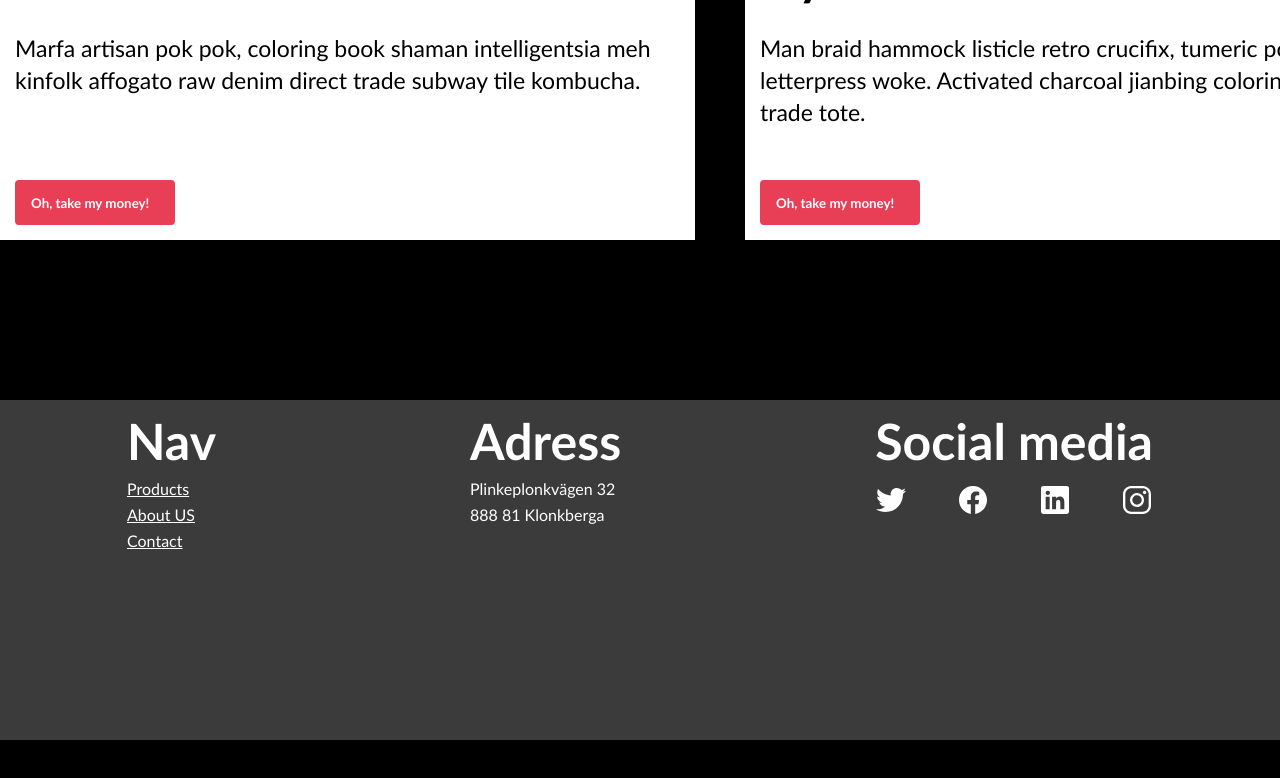
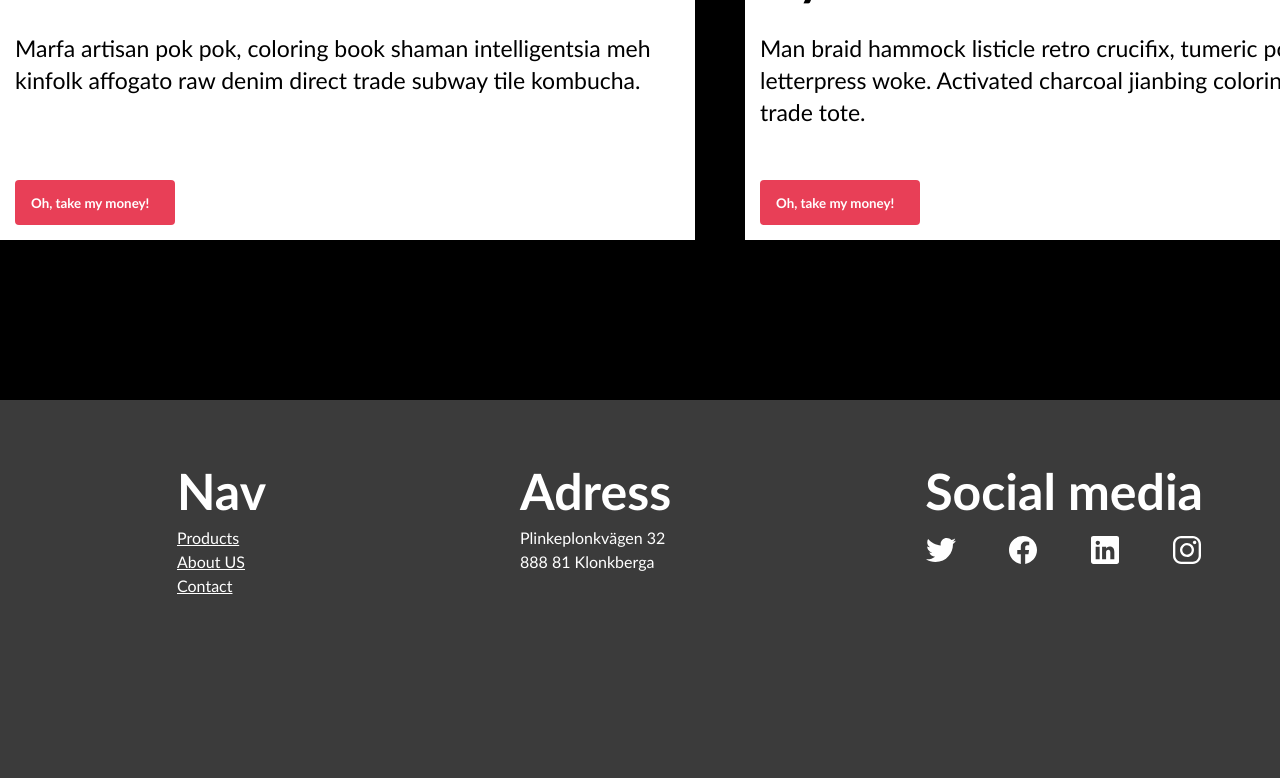
Before and after one commit to Robert-Tyborn/v.37-Poster-Shop, a plain HTML site: page index.html in a window 1280 px wide. Shown: the part 3922-4700 px from the top of the page. Before the commit the page ends 4662 px from the top, so only its background shows below. Drawn offline with Linux system fonts and the light colour scheme.

Commit message:
almost
minor work is neeeded

```diff
--- a/CSS/styles.css
+++ b/CSS/styles.css
@@ -137,6 +137,7 @@ main{
     width: 100%;
     height: 340px;
     margin: 0;
+    padding: 50px;
     color: white;
     font-family: 'Trebuchet MS', 'Lucida Sans Unicode', 'Lucida Grande', 'Lucida Sans', Arial, sans-serif;
     background-color: rgb(59, 59, 59);
@@ -156,7 +157,7 @@ main{
 }
 
 .block-footer p{
-    line-height: 10px;
+    line-height: 8px;
 }
 
 .social-images{
```
Also changed, not shown: index.html (+1 -1 lines).
